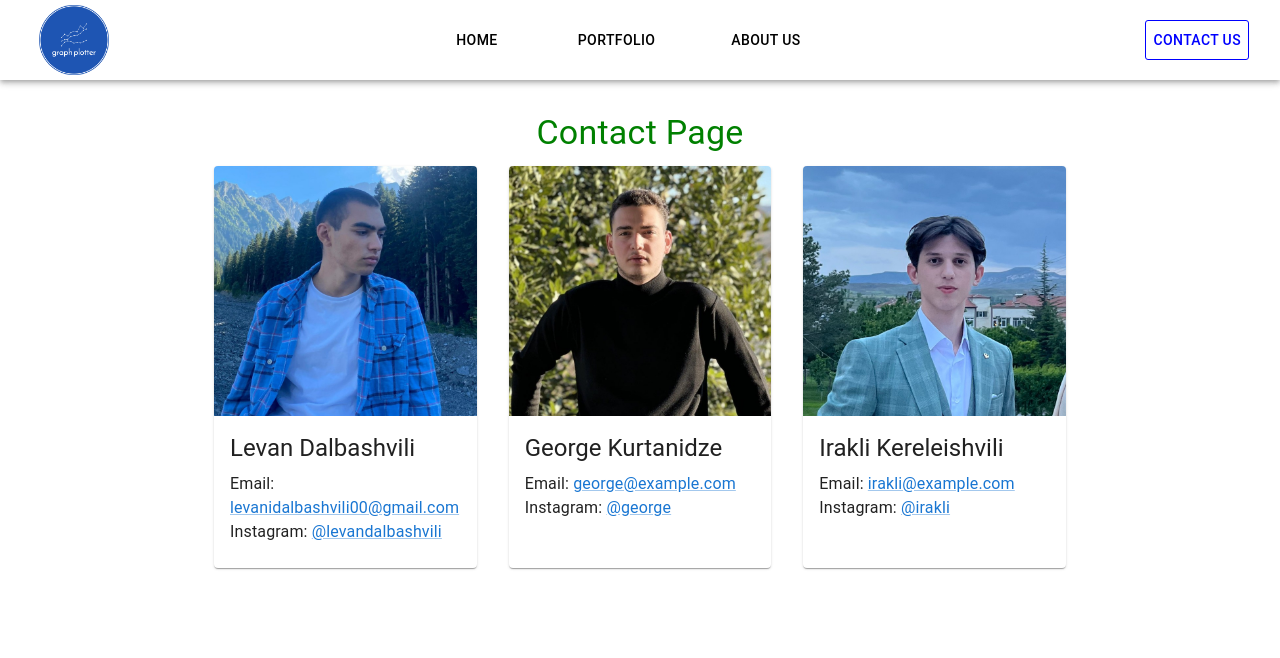
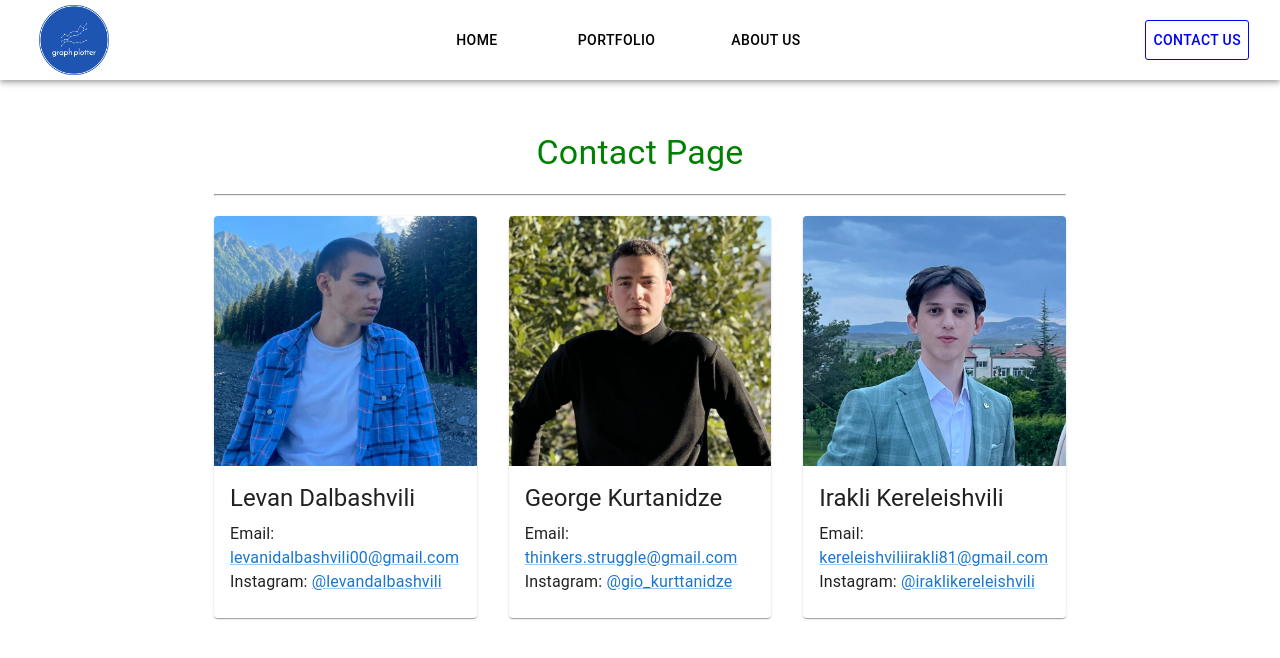
Before and after one commit to levdalba/PersonalProject, a React (Vite) app in the folder PersonalProject/: page /contact in a window 1280 px wide. Shown: the top 658 px of the page. Built offline with nearby package versions, Linux system fonts and the light colour scheme.

Commit message:
cubic dots fixed

```diff
--- a/PersonalProject/src/pages/Contact.tsx
+++ b/PersonalProject/src/pages/Contact.tsx
@@ -12,7 +12,7 @@ import {
 import levanImage from '../logo/leo.jpeg'
 import georgeImage from '../logo/kurta.jpeg'
 import irakliImage from '../logo/kere.jpeg'
-import './Contact.css' // Import the CSS file
+import './Contact.css'
 
 const Contact = () => {
     return (
@@ -21,30 +21,24 @@ const Contact = () => {
                 <Typography
                     variant="h4"
                     component="h1"
-                    gutterBottom
                     align="center"
-                    sx={{ color: 'green' }}
+                    sx={{ color: 'green', padding: '20px' }}
                 >
                     Contact Page
                 </Typography>
 
+                <hr style={{ marginBottom: '20px' }} />
+
                 <Grid container spacing={4}>
                     <Grid item xs={12} sm={6} md={4}>
-                        <Card
-                            sx={{
-                                height: '100%',
-                                display: 'flex',
-                                flexDirection: 'column',
-                            }}
-                            className="slide-in"
-                        >
+                        <Card className="slide-in">
                             <CardMedia
                                 component="img"
                                 height="250"
                                 image={levanImage}
                                 alt="Levan Dalbashvili"
                             />
-                            <CardContent sx={{ flexGrow: 1 }}>
+                            <CardContent>
                                 <Typography
                                     gutterBottom
                                     variant="h5"
@@ -54,7 +48,7 @@ const Contact = () => {
                                 </Typography>
                                 <Typography>
                                     Email:{' '}
-                                    <Link href="https://mail.google.com/mail">
+                                    <Link href="mailto:levanidalbashvili00@gmail.com">
                                         levanidalbashvili00@gmail.com
                                     </Link>
                                 </Typography>
@@ -73,21 +67,14 @@ const Contact = () => {
                     </Grid>
 
                     <Grid item xs={12} sm={6} md={4}>
-                        <Card
-                            sx={{
-                                height: '100%',
-                                display: 'flex',
-                                flexDirection: 'column',
-                            }}
-                            className="slide-in"
-                        >
+                        <Card className="slide-in">
                             <CardMedia
                                 component="img"
                                 height="250"
                                 image={georgeImage}
                                 alt="George Kurtanidze"
                             />
-                            <CardContent sx={{ flexGrow: 1 }}>
+                            <CardContent>
                                 <Typography
                                     gutterBottom
                                     variant="h5"
@@ -97,18 +84,18 @@ const Contact = () => {
                                 </Typography>
                                 <Typography>
                                     Email:{' '}
-                                    <Link href="https://mail.google.com/mail">
-                                        george@example.com
+                                    <Link href="mailto:thinkers.struggle@gmail.com">
+                                        thinkers.struggle@gmail.com
                                     </Link>
                                 </Typography>
                                 <Typography>
                                     Instagram:{' '}
                                     <Link
-                                        href="https://www.instagram.com/george"
+                                        href="https://www.instagram.com/gio_kurttanidze"
                                         target="_blank"
                                         rel="noopener noreferrer"
                                     >
-                                        @george
+                                        @gio_kurttanidze
                                     </Link>
                                 </Typography>
                             </CardContent>
@@ -116,21 +103,14 @@ const Contact = () => {
                     </Grid>
 
                     <Grid item xs={12} sm={6} md={4}>
-                        <Card
-                            sx={{
-                                height: '100%',
-                                display: 'flex',
-                                flexDirection: 'column',
-                            }}
-                            className="slide-in"
-                        >
+                        <Card className="slide-in">
                             <CardMedia
                                 component="img"
                                 height="250"
                                 image={irakliImage}
                                 alt="Irakli Kereleishvili"
                             />
-                            <CardContent sx={{ flexGrow: 1 }}>
+                            <CardContent>
                                 <Typography
                                     gutterBottom
                                     variant="h5"
@@ -140,18 +120,18 @@ const Contact = () => {
                                 </Typography>
                                 <Typography>
                                     Email:{' '}
-                                    <Link href="https://mail.google.com/mail">
-                                        irakli@example.com
+                                    <Link href="mailto:kereleishviliirakli81@gmail.com">
+                                        kereleishviliirakli81@gmail.com
                                     </Link>
                                 </Typography>
                                 <Typography>
                                     Instagram:{' '}
                                     <Link
-                                        href="https://www.instagram.com/irakli"
+                                        href="https://www.instagram.com/iraklikereleishvili"
                                         target="_blank"
                                         rel="noopener noreferrer"
                                     >
-                                        @irakli
+                                        @iraklikereleishvili
                                     </Link>
                                 </Typography>
                             </CardContent>
--- a/PersonalProject/src/pages/Portfolio.css
+++ b/PersonalProject/src/pages/Portfolio.css
@@ -11,3 +11,10 @@
 .zoom-in {
     animation: zoomIn 1s;
 }
+
+.bold-thin-line {
+    border: 0;
+    height: 1px;
+    background-image: linear-gradient(to right, rgba(0, 0, 0, 0), rgba(0, 0, 0, 0.75), rgba(0, 0, 0, 0));
+    padding: 15px;
+}
--- a/PersonalProject/src/pages/cubic.tsx
+++ b/PersonalProject/src/pages/cubic.tsx
@@ -1,44 +1,66 @@
-import React, { useState } from 'react'
+import React, { useState, useRef, useEffect } from 'react'
 import { Box, TextField, Button, Typography } from '@mui/material'
-import { Chart, LineController, LinearScale, PointElement } from 'chart.js'
+import {
+    Chart,
+    LinearScale,
+    ScatterController,
+    PointElement,
+    LineElement,
+} from 'chart.js'
 
-Chart.register(LineController, LinearScale, PointElement)
+Chart.register(LinearScale, ScatterController, PointElement, LineElement)
 
 const Cubic = () => {
-    const [coordinates, setCoordinates] = useState({ x: 0, y: 0 })
+    const [xInput, setXInput] = useState('')
+    const [yInput, setYInput] = useState('')
+    const [data, setData] = useState<{ x: number; y: number }[]>([])
+    const chartRef = useRef<Chart | null>(null)
 
-    const handleCoordinateChange = (type: string, value: string) => {
-        setCoordinates((prev) => ({ ...prev, [type]: parseFloat(value) }))
+    const addData = () => {
+        setData((prev) => [
+            ...prev,
+            { x: parseFloat(xInput), y: parseFloat(yInput) },
+        ])
     }
 
-    const plotGraph = () => {
-        const canvas = document.getElementById('myCanvas') as HTMLCanvasElement
-        const ctx = canvas.getContext('2d')
-        if (ctx) {
-            new Chart(ctx, {
+    useEffect(() => {
+        chartRef.current = new Chart('myCanvas', {
             type: 'scatter',
             data: {
-                    datasets: [
-                        {
-                            label: 'Cubic Function',
-                            data: [coordinates],
-                            borderColor: 'blue',
-                            fill: false,
-                            showLine: false,
-                        },
-                    ],
+                datasets: [],
             },
             options: {
                 scales: {
                     x: { type: 'linear', position: 'bottom' },
                 },
-                    responsive: true,
-                    maintainAspectRatio: false,
             },
         })
+
+        return () => {
+            if (chartRef.current) {
+                chartRef.current.destroy()
             }
-        setCoordinates({ x: 0, y: 0 }) // Reset coordinates
         }
+    }, [])
+
+    useEffect(() => {
+        if (chartRef.current) {
+            if (chartRef.current.data.datasets.length > 0) {
+                chartRef.current.data.datasets[0] = {
+                    data: data,
+                    borderColor: 'red',
+                    backgroundColor: 'transparent',
+                }
+            } else {
+                chartRef.current.data.datasets.push({
+                    data: data,
+                    borderColor: 'red',
+                    backgroundColor: 'transparent',
+                })
+            }
+            chartRef.current.update()
+        }
+    }, [data])
 
     return (
         <div>
@@ -64,35 +86,30 @@ const Cubic = () => {
             </Typography>
             <Box sx={{ display: 'flex', justifyContent: 'center', mt: 3 }}>
                 <TextField
-                    label={`X`}
+                    label="X Value"
                     variant="outlined"
                     sx={{ mr: 2 }}
                     InputProps={{ style: { borderRadius: 10 } }}
-                    value={coordinates.x}
-                    onChange={(e) =>
-                        handleCoordinateChange('x', e.target.value)
-                    }
+                    value={xInput}
+                    onChange={(e) => setXInput(e.target.value)}
                 />
                 <TextField
-                    label={`Y`}
+                    label="Y Value"
                     variant="outlined"
                     sx={{ mr: 2 }}
                     InputProps={{ style: { borderRadius: 10 } }}
-                    value={coordinates.y}
-                    onChange={(e) =>
-                        handleCoordinateChange('y', e.target.value)
-                    }
+                    value={yInput}
+                    onChange={(e) => setYInput(e.target.value)}
                 />
                 <Button
                     sx={{ width: '150px', borderRadius: '20px' }}
                     variant="contained"
                     color="warning"
-                    onClick={plotGraph}
+                    onClick={addData}
                 >
                     Plot
                 </Button>
             </Box>
-
             <div
                 style={{
                     marginTop: '50px',
```
Lines whose indentation alone changed are shown as unchanged.
